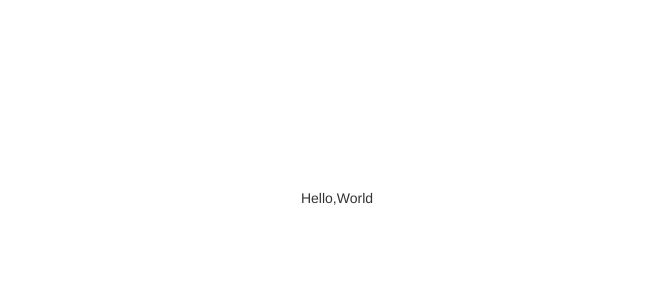
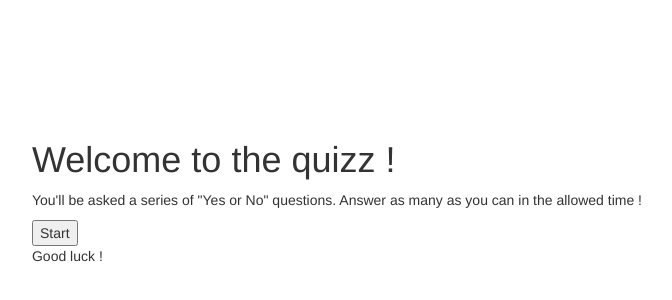
Before and after one commit to junkiesan/react-flickHouse, a React app: page / in a window 1280 px wide. Shown: the part 202-502 px from the top of the page, without its empty margins (303-975 px from the left). Built offline with nearby package versions, Linux system fonts and the light colour scheme.

Commit message:
react: importation/component logic for app/index/welcome

```diff
--- /dev/null
+++ b/src/components/app.jsx
@@ -0,0 +1,14 @@
+import React, { Component } from 'react';
+import Welcome from './welcome'
+
+class App extends Component {
+  render() {
+    return(
+      <div>
+        <Welcome />
+      </div>
+    )
+  }
+}
+
+export default App;
--- a/src/components/welcome.jsx
+++ b/src/components/welcome.jsx
@@ -12,3 +12,4 @@
     )
   }
 }
+export default Welcome;
--- a/src/index.jsx
+++ b/src/index.jsx
@@ -2,17 +2,7 @@
 import ReactDOM from 'react-dom';
 
 import '../assets/stylesheets/application.scss';
-
-const Hello = ({ name }) => {
-  return (
-    <div>
-      Hello,
-      {name}
-    </div>
-  );
-};
+import App from './components/app';
 
 const root = document.getElementById('root');
-if (root) {
-  ReactDOM.render(<Hello name="World" />, root);
-}
+ReactDOM.render(<App />, root);
```
